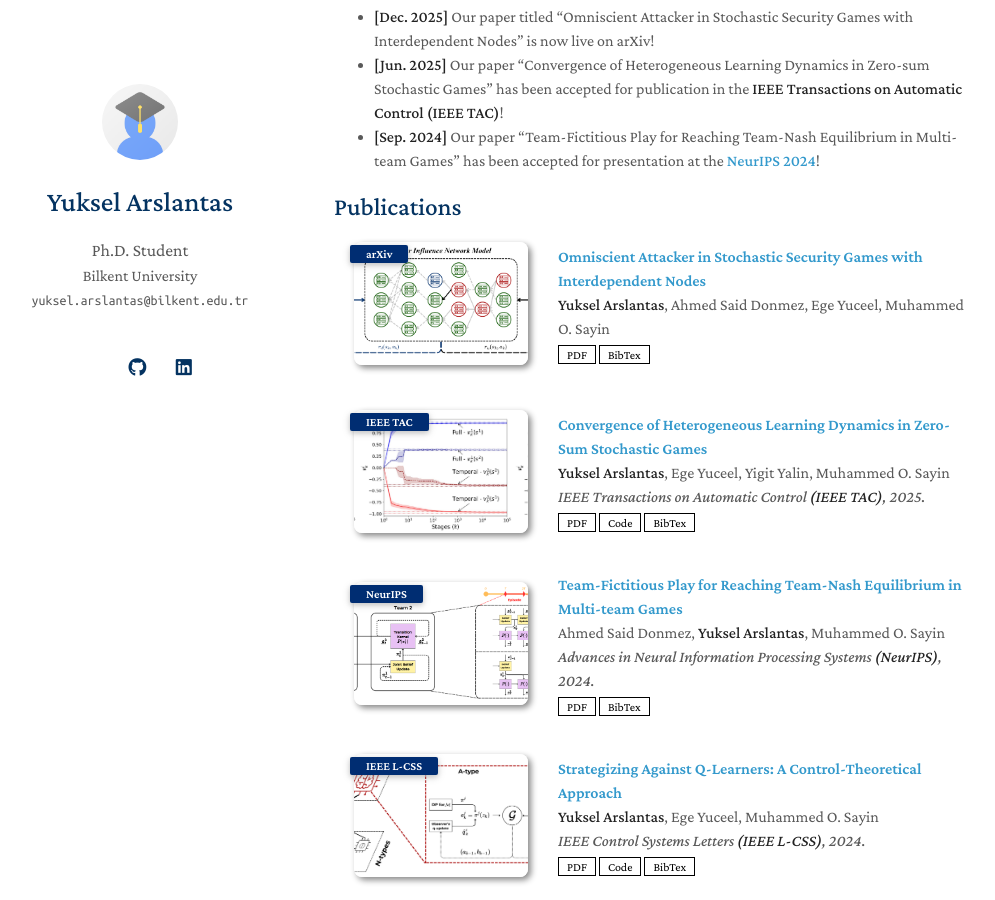
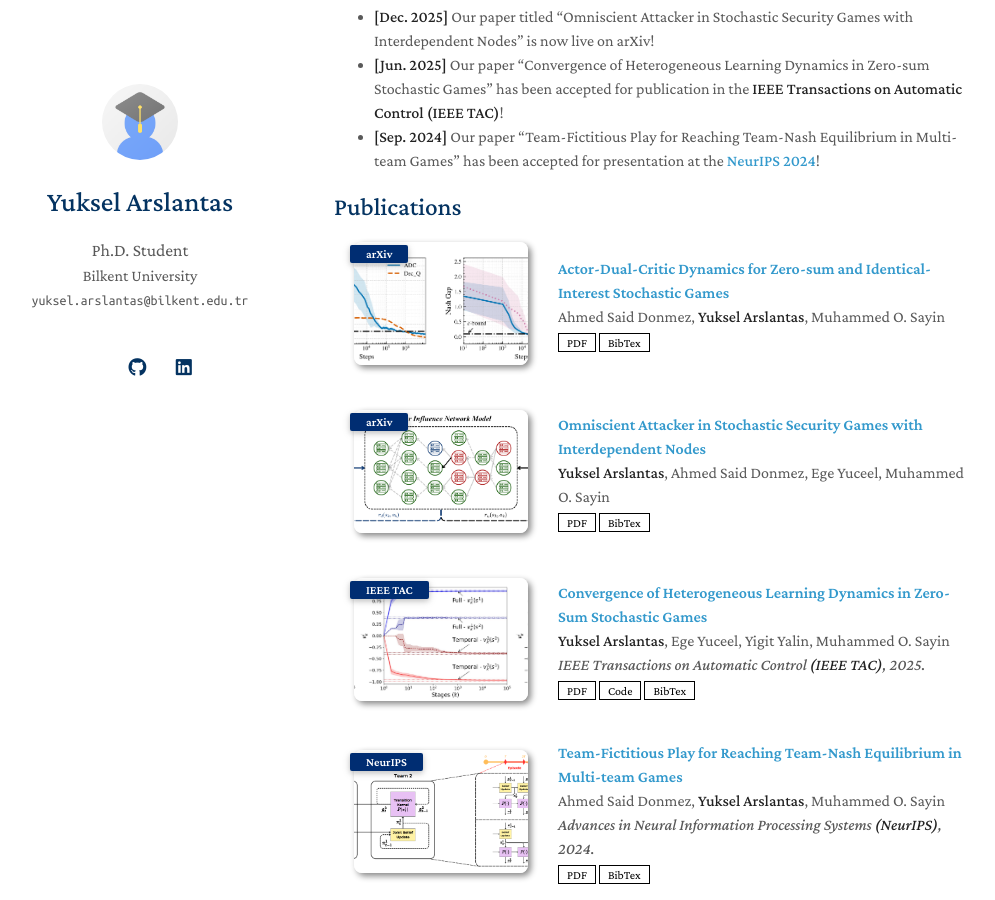
Before and after one commit to yukselarslantas/yukselarslantas.github.io, a Jekyll site: the page built from index.md, in a window 1280 px wide and 900 px high, scrolled down 791 px. Shown: the whole window, without its empty margins (136-1131 px from the left). Built offline with Jekyll 4.4.1, drawn with Linux system fonts in a browser that asks for light colours; a style sheet for code colours, icons or effects is not loaded; our own code applies the rules of GitHub Pages for plain Markdown files.

Commit message:
Add new publication on Actor-Dual-Critic Dynamics

```diff
--- a/_data/publications.yml
+++ b/_data/publications.yml
@@ -1,4 +1,11 @@
 main:
+
+  - title: Actor-Dual-Critic Dynamics for Zero-sum and Identical-Interest Stochastic Games
+    authors: Ahmed Said Donmez, <strong>Yuksel Arslantas</strong>, Muhammed O. Sayin
+    conference_short: arXiv
+    pdf: https://arxiv.org/pdf/2602.00606
+    bibtex: https://yukselarslantas.github.io/bib/adc.txt
+    image: ./assets/img/adc.png
 
   - title: Omniscient Attacker in Stochastic Security Games with Interdependent Nodes
     authors: <strong>Yuksel Arslantas</strong>, Ahmed Said Donmez, Ege Yuceel, Muhammed O. Sayin
```
